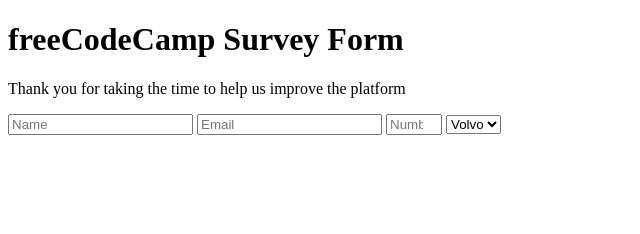
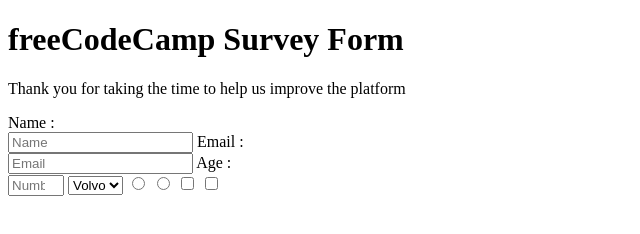
Before and after one commit to nash-2023/Abdalla-Abdul, a plain HTML site: page index.html in a window 1280 px wide. Shown: the whole page, without its empty margins (0-640 px from the left). Drawn offline with Linux system fonts and the light colour scheme.

Commit message:
steps 12 to 14

```diff
--- a/index.html
+++ b/index.html
@@ -11,20 +11,27 @@
     <h1 id="title">freeCodeCamp Survey Form</h1>
     <p id = "description">Thank you for taking the time to help us improve the platform </p>
     <form id="survey-form" action="">
-        <label id="name-label" for="name">
+        <label id="name-label" for="name"> Name :</label><br>
         <input id="name" type="text" placeholder="Name" required>
-    </label>
-    <label id="email-label" for="email">
+
+    <label id="email-label" for="email">Email :</label><br>
         <input id="email" type="email" placeholder="Email" required>
-    </label>
-    <label id="number-label" for="number">
+
+    <label id="number-label" for="number">Age :</label><br>
         <input id="number" type="number" min="0" max="99" placeholder="Number">
 
-    </label>
     <select name="" id="dropdown">
-    <option value="volvo">Volvo</option>
-  <option value="saab">Saab</option>
+        <option value="volvo">Volvo</option>
+        <option value="saab">Saab</option>
     </select>
+
+    <input type="radio" name ="myname" value = "true">
+    <input type="radio" name ="myname" value = "false">
+
+    <input type="checkbox" name="check_1" value="true">
+    <input type="checkbox" name="check_2" value="flase">
+
+
     </form>
 
 
```
